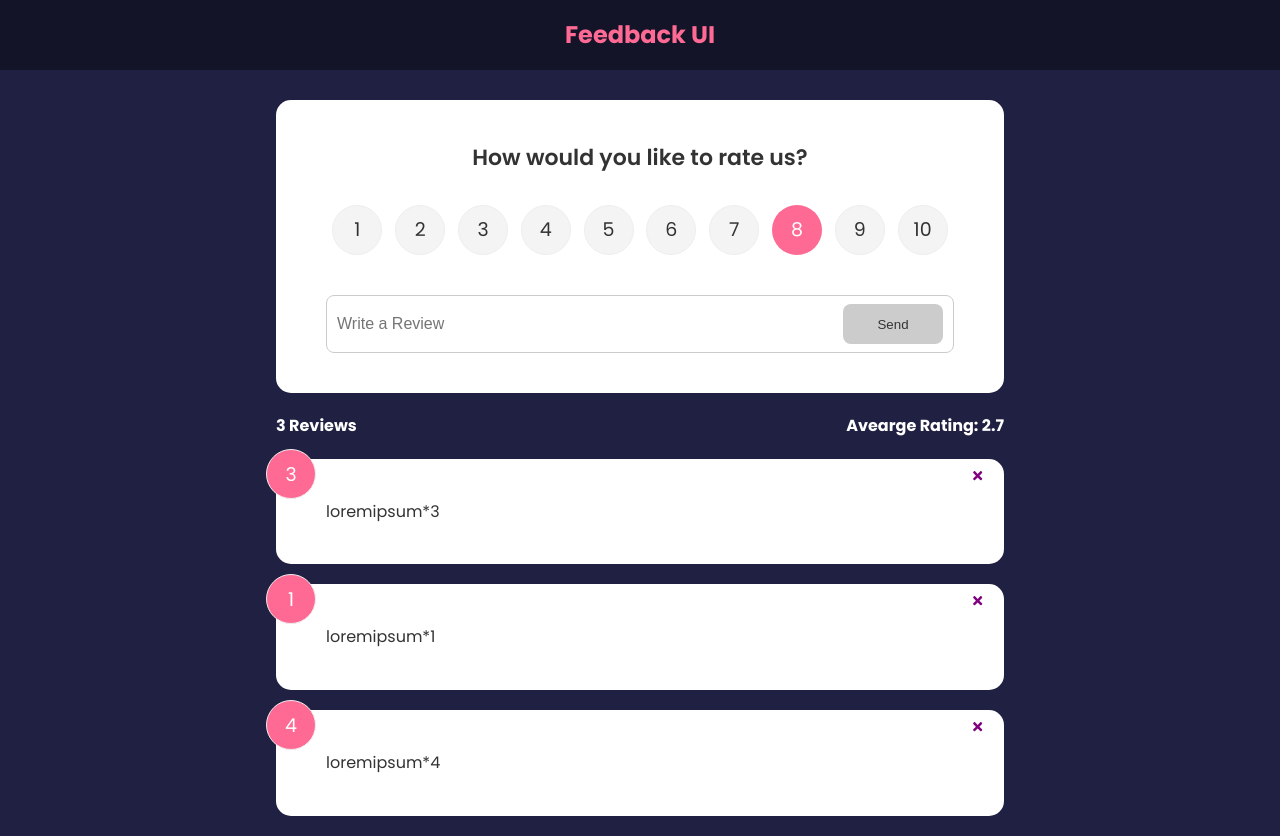
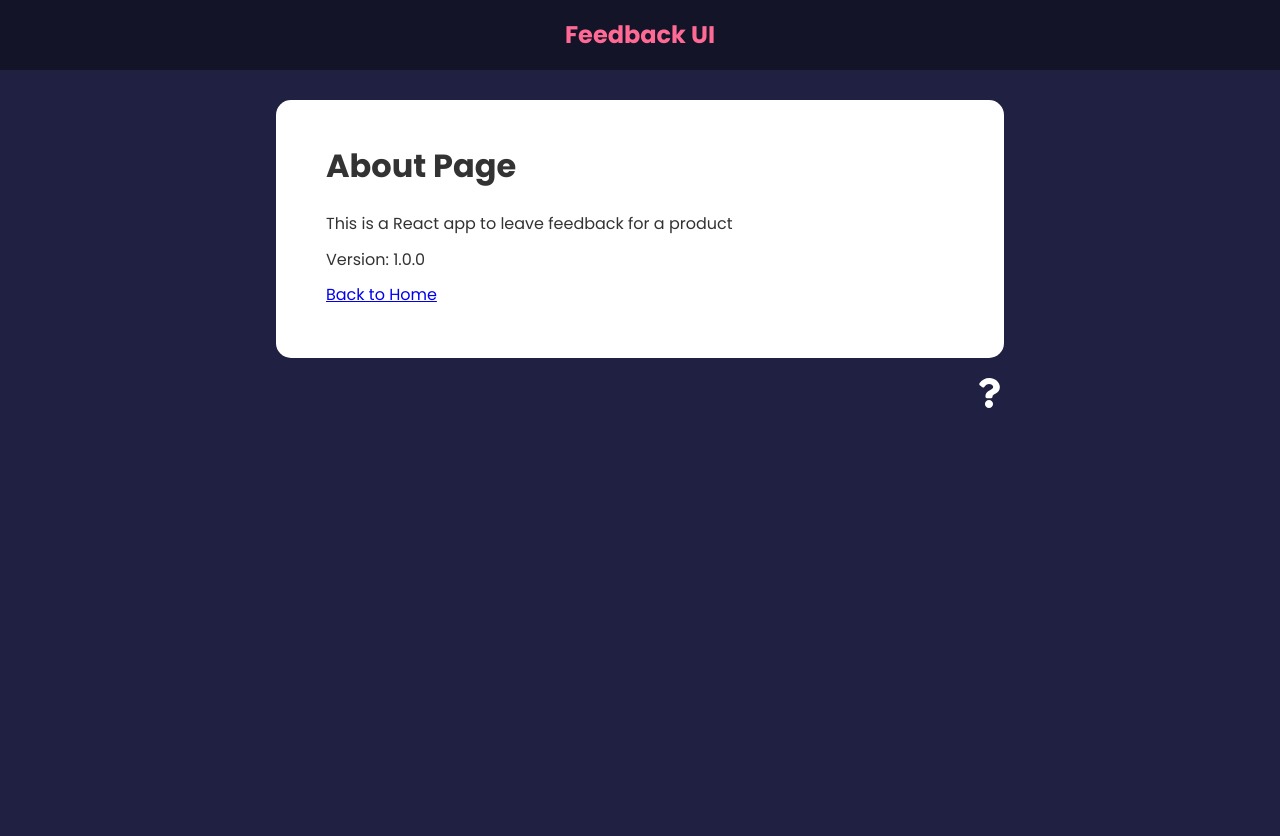
Before and after one commit to GMohammadAli/Feedback_App, a React (Create React App) app: page /about in a window 1280 px wide. After the commit the page ends 800 px from the top, so only its background shows below. Built offline with nearby package versions, Linux system fonts and the light colour scheme.

Commit message:
Section 6 Done

```diff
--- a/package.json
+++ b/package.json
@@ -10,6 +10,7 @@
     "react": "^18.1.0",
     "react-dom": "^18.1.0",
     "react-icons": "^4.3.1",
+    "react-router-dom": "^6.3.0",
     "react-scripts": "5.0.1",
     "uuid": "^8.3.2",
     "web-vitals": "^2.1.4"
--- a/src/App.js
+++ b/src/App.js
@@ -1,10 +1,14 @@
 import { v4 as uuidv4 } from "uuid";
 import { useState } from "react";
+import { BrowserRouter as Router, Route, Routes} from 'react-router-dom';
 import Header from "./components/Header";
 import FeedbackList from "./components/FeedbackList";
 import FeedbackData from "./data/FeedbackData";
 import FeedbackStats from "./components/FeedbackStats";
 import FeedbackForm from "./components/FeedbackForm";
+import AboutPage from "./components/pages/AboutPage";
+import AboutIconLink from "./components/AboutIconLink";
+
 
 function App() {
   const [feedback, setFeedback] = useState(FeedbackData);
@@ -21,14 +25,25 @@
   }
 
   return (
-    <>
+    <Router>
       <Header />
       <div className="container">
-        <FeedbackForm handleAdd={addFeedback} />
-        <FeedbackStats feedback={feedback} />
-        <FeedbackList feedback={feedback} handleDelete={deleteFeedback} />
+        <Routes>
+          <Route exact path="/" element={<>
+           <FeedbackForm handleAdd={addFeedback} />
+            <FeedbackStats feedback={feedback} />
+            <FeedbackList feedback={feedback} handleDelete={deleteFeedback} />
+          </>
+          }>
+          </Route>
+
+          <Route path="/about" element={<AboutPage />} />
+        </Routes>
+
+
+        <AboutIconLink />
       </div>
-    </>
+    </Router>
   );
 }
 
--- /dev/null
+++ b/src/components/AboutIconLink.jsx
@@ -0,0 +1,14 @@
+import {Link} from 'react-router-dom'
+import { FaQuestion } from 'react-icons/fa'
+
+function AboutIconLink() {
+  return (
+    <div className='about-link'>
+      <Link to='/about'>
+        <FaQuestion size={30}/>
+      </Link>
+    </div>
+  )
+}
+
+export default AboutIconLink
--- /dev/null
+++ b/src/components/pages/AboutPage.jsx
@@ -0,0 +1,20 @@
+import Card from "../styleComponents/Card"
+import {Link} from 'react-router-dom'
+
+function AboutPage() {
+  return (
+    <Card>
+      <div className="about">
+          <h1>About Page</h1>
+          <p>This is a React app to leave feedback for a product</p>
+          <p>Version: 1.0.0</p>
+
+          <p>
+              <Link to="/">Back to Home</Link>
+          </p>
+      </div>
+    </Card>
+  )
+}
+
+export default AboutPage
```
Also changed, not shown: 1 other file (tests, documents, lock files or other folders).
